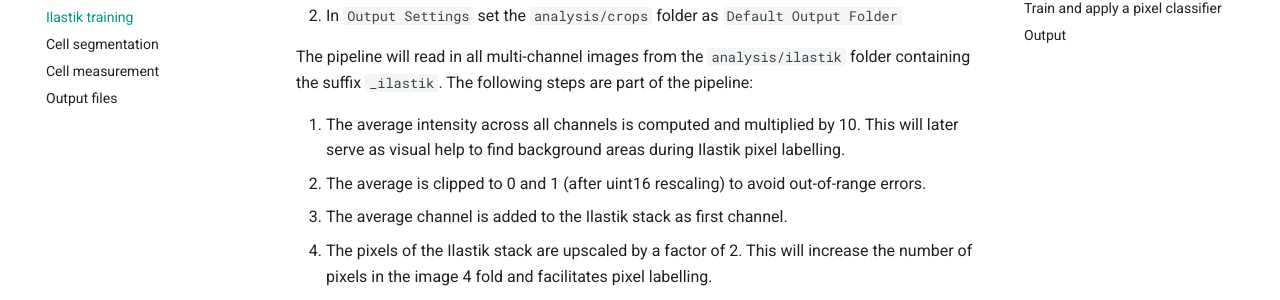
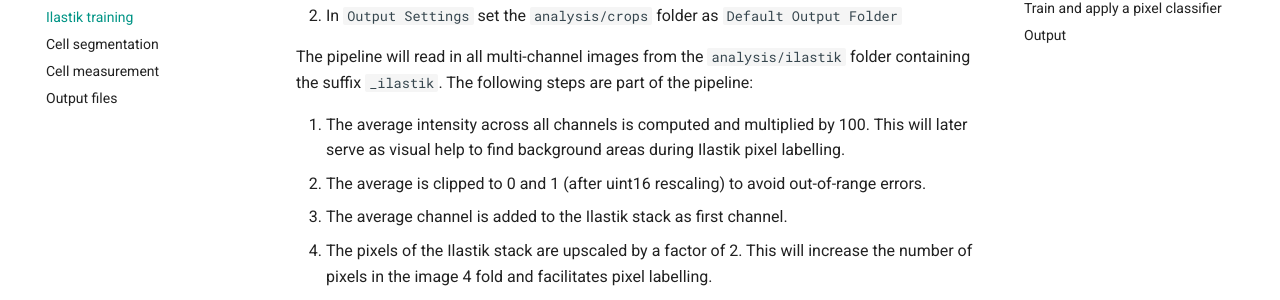
Before and after one commit to BodenmillerGroup/ImcSegmentationPipeline, an MkDocs documentation site: the page built from docs/ilastik.md, in a window 1280 px wide and 900 px high, scrolled down 750 px. Shown: the part 145-445 px from the top of the window. Built offline with MkDocs 1.6.1 and Material for MkDocs 9.7.7, drawn with Linux system fonts in a browser that asks for light colours; comment, search, counter and statistics services are not loaded.

Commit message:
Fixed typos in docs

```diff
--- a/docs/ilastik.md
+++ b/docs/ilastik.md
@@ -19,7 +19,7 @@ To get started, you will need to open CellProfiler and import the `1_prepare_ila
 The pipeline will read in all multi-channel images from the `analysis/ilastik` folder containing the suffix `_ilastik`.
 The following steps are part of the pipeline:
 
-1. The average intensity across all channels is computed and multiplied by 10. This will later serve as visual help to find background areas during Ilastik pixel labelling.
+1. The average intensity across all channels is computed and multiplied by 100. This will later serve as visual help to find background areas during Ilastik pixel labelling.
 2. The average is clipped to 0 and 1 (after uint16 rescaling) to avoid out-of-range errors.
 3. The average channel is added to the Ilastik stack as first channel.
 4. The pixels of the Ilastik stack are upscaled by a factor of 2. This will increase the number of pixels in the image 4 fold and facilitates pixel labelling.
```
Also changed, not shown: 3 other files.
